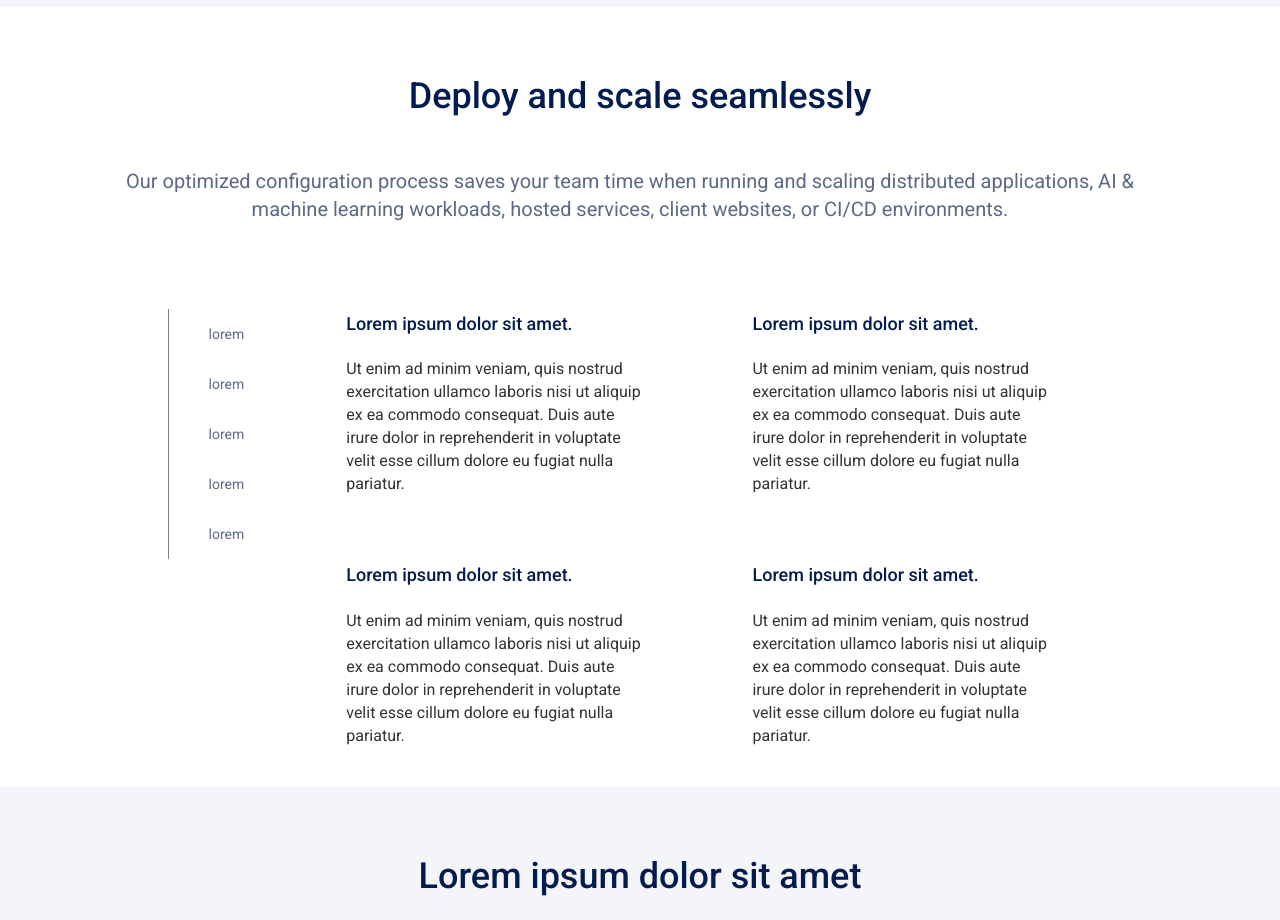
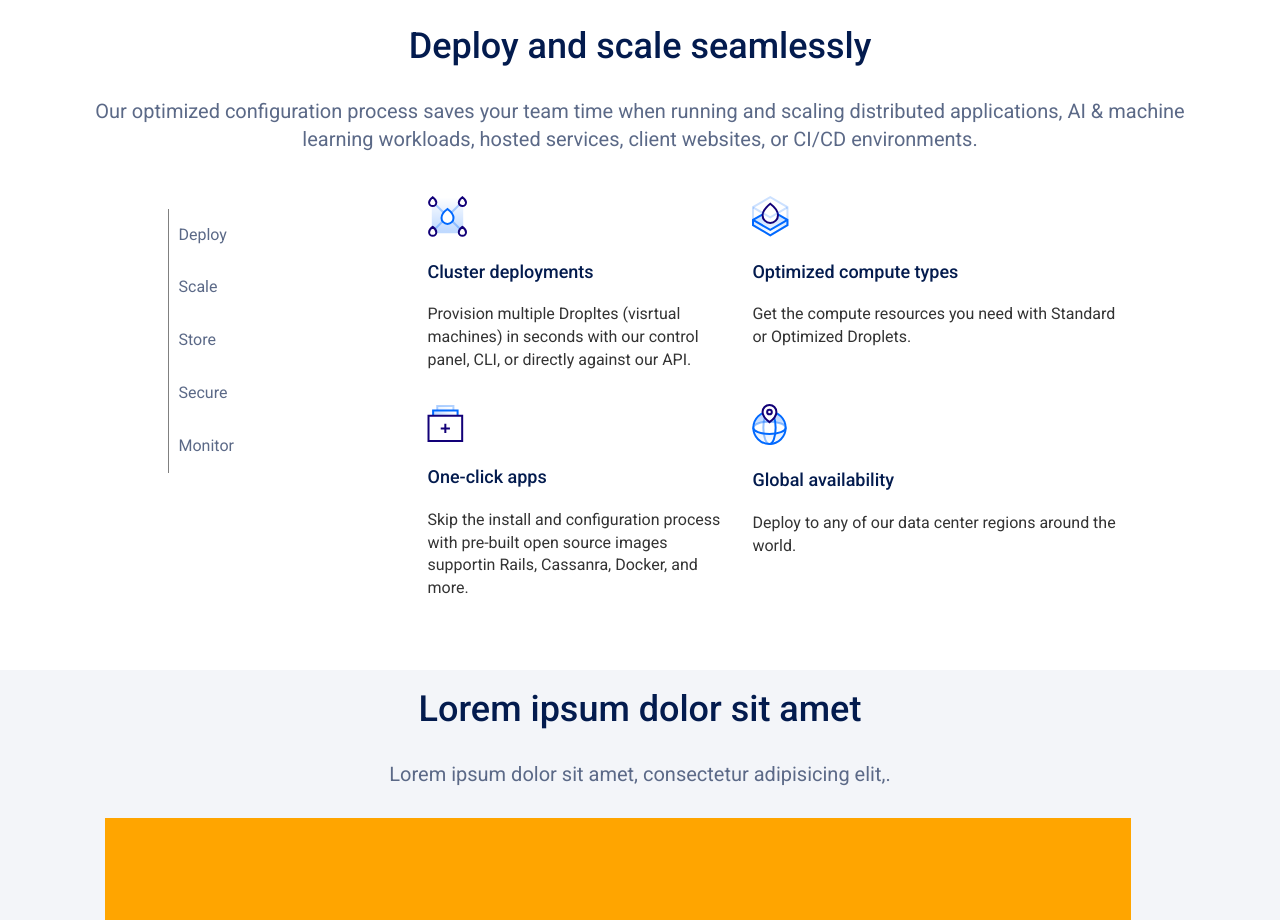
Before and after one commit to TMargherita/html-css-digitalocean, a plain HTML site: page index.html in a window 1280 px wide. Shown: the part 1069-1989 px from the top of the page. Drawn offline with Linux system fonts and the light colour scheme.

Commit message:
fine sezione caselle testo

```diff
--- a/css/style.css
+++ b/css/style.css
@@ -52,14 +52,13 @@ body {
 
 .titolo_sezione {
   font-size: 36px;
-  padding-top: 50px;
   padding-bottom: 20px;
 }
 
 .titolo_paragrafi {
   font-size: 18px;
   font-weight: 500;
-  padding-top: 20px;
+  margin: 25px 0px 10px;
 }
 
 .titolo_small {
@@ -68,8 +67,7 @@ body {
 
 .small_p {
   font-size: 16px;
-  padding-bottom: 30px;
-  padding-top: 15px;
+  padding-bottom: 10px;
 }
 
 .medium_p {
@@ -139,8 +137,8 @@ body {
 }
 /*jumbotron*/
 .jumbo {
-  padding-top: 180px;
-  padding-bottom: 100px;
+  padding-top: 150px;
+  padding-bottom: 70px;
   background-image: url("../img/sfondo.svg");
   background-repeat: no-repeat;
   background-size: cover;
@@ -148,14 +146,15 @@ body {
 }
 
 .titolo_jumbo {
-  margin-top: 70px;
-  padding-right: 30px;
+  margin-top: 85px;
+  padding-right: 35px;
+  vertical-align: middle;
 }
 
 .testo_jumbo {
   color: #fff;
   margin: 20px 0;
-  padding-right: 50px;
+  padding-right: 0;
 }
 
 .titolo_form {
@@ -166,9 +165,9 @@ body {
 .box_form {
   background-color: #fff;
   border-radius: 5px;
-  margin: auto;
   padding: 25px;
-  margin: 70px 0;
+  margin: 75px 0;
+  margin-left: 40px;
 }
 
 .testo_form {
@@ -237,22 +236,27 @@ body {
 }
 
 /*caselle testo*/
-.caselle {
-  padding: 50px 0;
-}
-
-.caselle_testo {
-  padding: 20px 50px 50px 30px;
+#caselle {
+  padding-top: 70px;
+  padding-bottom: 50px;
 }
 
 .lista_centrale {
   list-style: none;
   border-left: 1px solid grey;
   margin: 25px 0;
+  padding-left: 10px;
 }
 
 .lista_centrale li {
   padding: 15px 0;
+  font-weight: 400;
+  font-size: 16px;
+}
+
+.box_small {
+  text-align: left;
+  padding-top: 12px;
 }
 
 /*galleria*/
--- a/index.html
+++ b/index.html
@@ -67,7 +67,7 @@
             <div class="row">
               <div class="col-lg-7 col-sm-7 col-xs-12">
                 <h1 class="titolo_jumbo titolo_big">The simplest cloud platform, for developers and team. </h1>
-                <p class="testo_jumbo large_p">Deploy, manage and scale cloud applications faster and more efficiently on DigitalOcean. We make managing infrastructure easy for teams and businesses, whether you're running one virtual machineor ten thousand.</p>
+                <p class="testo_jumbo large_p">Deploy, manage and scale cloud applications faster and more efficiently on DigitalOcean. We make managing infrastructure easy for teams and businesses, whether you're running one virtual machine or ten thousand.</p>
               </div>
               <div class="col-lg-5 col-sm-5 col-xs-12">
                 <div class="box_form">
@@ -91,7 +91,7 @@
     </header>
     <main>
       <!--sezione loghi-->
-      <section id="loghi" ckass="bg_grey">
+      <section id="loghi" class="bg_grey">
         <div class="container">
           <div class="row">
         <!--titolo loghi-->
@@ -157,32 +157,44 @@
             <div class="row">
               <div class="col-lg-1 col-lg-offset-1 col-sm-1 col-sm-offset-1 col-xs-12">
                 <ul class="lista_centrale colore_grey">
-                  <li>lorem</li>
-                  <li>lorem</li>
-                  <li>lorem</li>
-                  <li>lorem</li>
-                  <li>lorem</li>
+                  <li>Deploy</li>
+                  <li>Scale</li>
+                  <li>Store</li>
+                  <li>Secure</li>
+                  <li>Monitor</li>
                 </ul>
               </div>
               <div class="col-lg-10 col-sm-10 col-xs-12">
                 <div class="row">
-                  <div class="col-lg-4 col-lg-offset-1 col-sm-4 col-sm-offset-1  col-xs-12">
-                    <h5 class="titolo_paragrafi colore_dark">Lorem ipsum dolor sit amet.</h5>
-                    <p class="small_p">Ut enim ad minim veniam, quis nostrud exercitation ullamco laboris nisi ut aliquip ex ea commodo consequat. Duis aute irure dolor in reprehenderit in voluptate velit esse cillum dolore eu fugiat nulla pariatur.</p>
+                  <div class="col-lg-4 col-lg-offset-2 col-sm-4 col-sm-offset-2 col-xs-12">
+                    <p class="box_small">
+                      <img class="img-responsive" src="img/cluster-deployments.svg" alt="">
+                    </p>
+                    <h5 class="titolo_paragrafi colore_dark">Cluster deployments</h5>
+                    <p class="small_p box_small colore_ grey">Provision multiple Dropltes (visrtual machines) in seconds with our control panel, CLI, or directly against our API.</p>
                   </div>
-                  <div class="col-lg-4 col-lg-offset-1 col-sm-4 col-sm-offset-1 col-xs-12">
-                    <h5 class="titolo_paragrafi colore_dark">Lorem ipsum dolor sit amet.</h5>
-                    <p class="small_p">Ut enim ad minim veniam, quis nostrud exercitation ullamco laboris nisi ut aliquip ex ea commodo consequat. Duis aute irure dolor in reprehenderit in voluptate velit esse cillum dolore eu fugiat nulla pariatur.</p>
+                  <div class="col-lg-5 col-sm-5 col-xs-12">
+                    <p class="box_small">
+                      <img class="img-responsive" src="img/dropletinboxicon.svg" alt="">
+                    </p>
+                    <h5 class="titolo_paragrafi colore_dark">Optimized compute types</h5>
+                    <p class="small_p box_small colore_ grey">Get the compute resources you need with Standard or Optimized Droplets.</p>
                   </div>
                 </div>
                 <div class="row">
-                  <div class="col-lg-4 col-lg-offset-1 col-sm-4 col-sm-offset-1 col-xs-12">
-                    <h5 class="titolo_paragrafi colore_dark">Lorem ipsum dolor sit amet.</h5>
-                    <p class="small_p">Ut enim ad minim veniam, quis nostrud exercitation ullamco laboris nisi ut aliquip ex ea commodo consequat. Duis aute irure dolor in reprehenderit in voluptate velit esse cillum dolore eu fugiat nulla pariatur.</p>
+                  <div class="col-lg-4 col-lg-offset-2 col-sm-4 col-sm-offset-2 col-xs-12">
+                    <p class="box_small">
+                      <img class="img-responsive" src="img/stacksplusicon.svg" alt="">
+                    </p>
+                    <h5 class="titolo_paragrafi colore_dark">One-click apps</h5>
+                    <p class="small_p box_small colore_ grey">Skip the install and configuration process with pre-built open source images supportin Rails, Cassanra, Docker, and more.</p>
                   </div>
-                  <div class="col-lg-4 col-lg-offset-1 col-sm-4 col-sm-offset-1 col-xs-12">
-                    <h5 class="titolo_paragrafi colore_dark">Lorem ipsum dolor sit amet.</h5>
-                    <p class="small_p">Ut enim ad minim veniam, quis nostrud exercitation ullamco laboris nisi ut aliquip ex ea commodo consequat. Duis aute irure dolor in reprehenderit in voluptate velit esse cillum dolore eu fugiat nulla pariatur.</p>
+                  <div class="col-lg-5 col-sm-5 col-xs-12">
+                    <p class="box_small">
+                      <img class="img-responsive" src="img/globeicon.svg" alt="">
+                    </p>
+                    <h5 class="titolo_paragrafi colore_dark">Global availability</h5>
+                    <p class="small_p box_small colore_ grey">Deploy to any of our data center regions around the world.</p>
                   </div>
                 </div>
               </div>
```
Also changed, not shown: img/dropletinboxicon.svg (added), img/globeicon.svg (added), img/icon-certificate.svg (added), img/icon-check.svg (added), img/icon-list.svg (added), img/icon-phones.svg (added), img/kublogoicon.svg (added), img/logo-mark.svg (added), img/stacksplusicon.svg (added).
